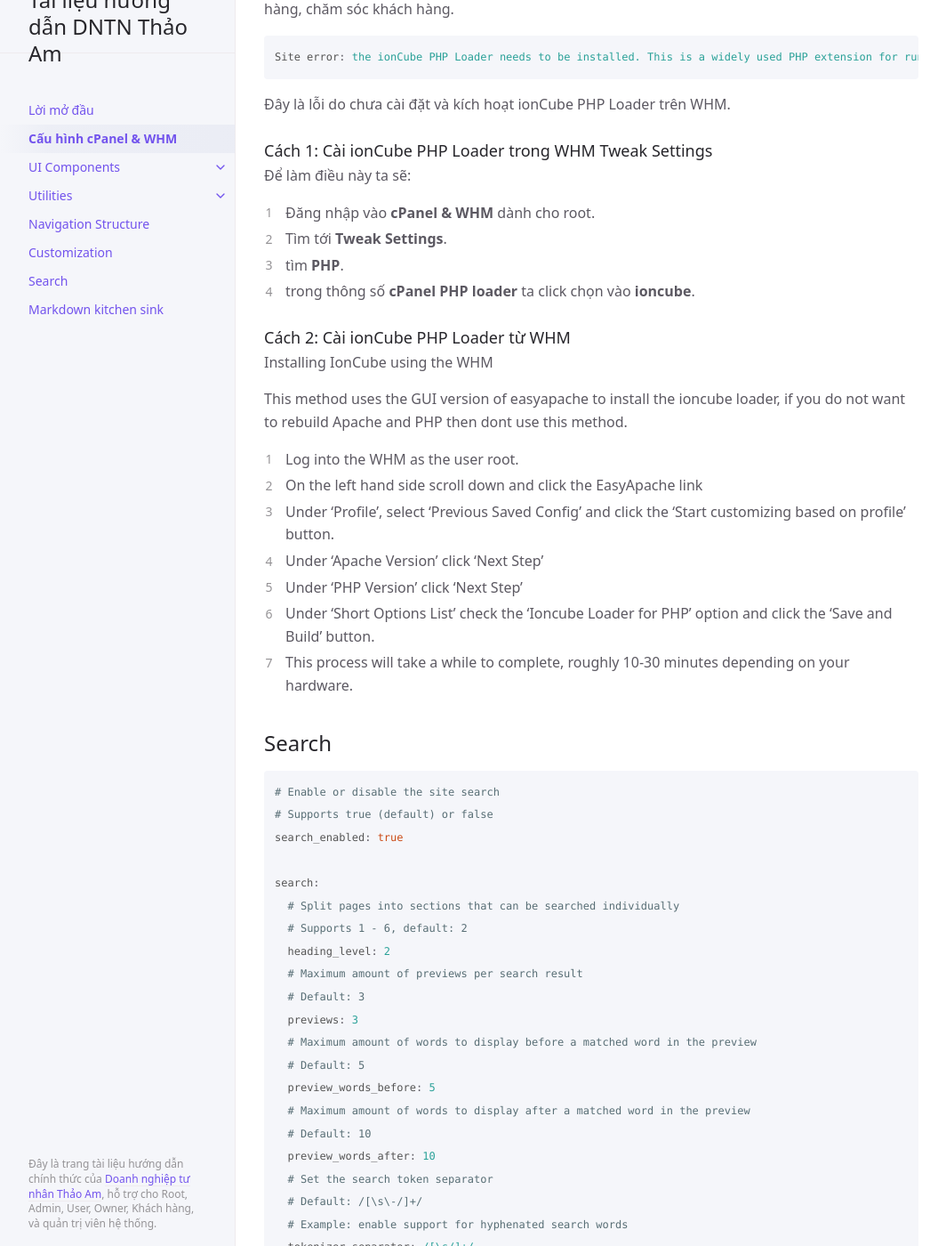
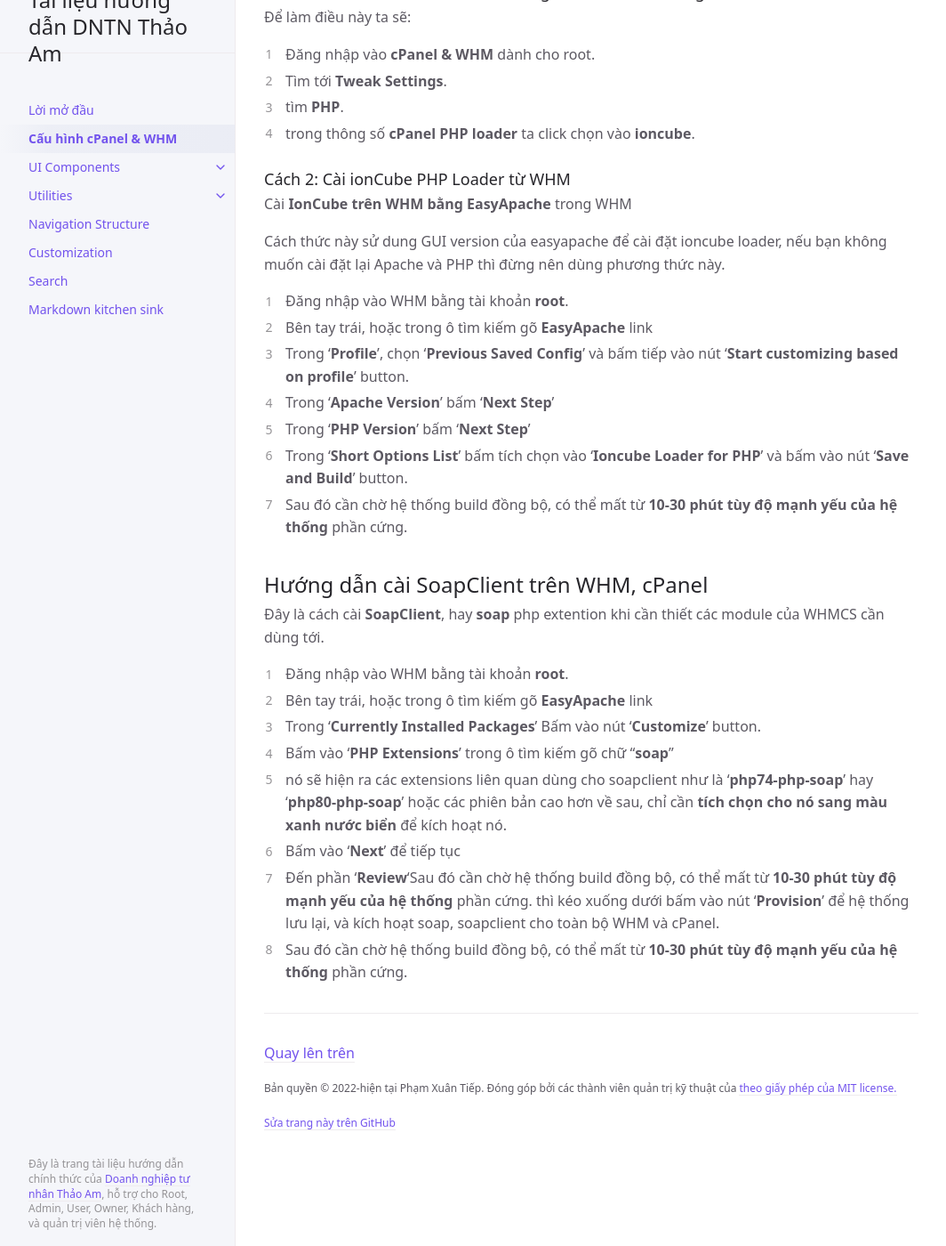
Before and after one commit to thaoam/documents, a Jekyll site: the page built from docs/configuration.md, in a window 1280 px wide and 1400 px high, scrolled down 832 px. Shown: the whole window at 89% size, without its empty margins (107-1171 px from the left). Built offline with Jekyll 4.4.1, drawn with Linux system fonts in a browser that asks for light colours; some of the changed text lies outside the part shown.

Commit message:
Update configuration.md

````diff
--- a/docs/configuration.md
+++ b/docs/configuration.md
@@ -40,183 +40,27 @@ Site error: the ionCube PHP Loader needs to be installed. This is a widely used
 
 ### Cách 2: Cài ionCube PHP Loader từ WHM
 
-Installing IonCube using the WHM
+Cài **IonCube trên WHM bằng EasyApache** trong WHM
 
-This method uses the GUI version of easyapache to install the ioncube loader, if you do not want to rebuild Apache and PHP then dont use this method.
+Cách thức này sử dung GUI version của easyapache để cài đặt ioncube loader, nếu bạn không muốn cài đặt lại Apache và PHP thì đừng nên dùng phương thức này.
 
-1. Log into the WHM as the user root.
-2. On the left hand side scroll down and click the EasyApache link
-3. Under 'Profile', select 'Previous Saved Config' and click the 'Start customizing based on profile' button.
-4. Under 'Apache Version' click 'Next Step'
-5. Under 'PHP Version' click 'Next Step'
-6. Under 'Short Options List' check the 'Ioncube Loader for PHP' option and click the 'Save and Build' button.
-7. This process will take a while to complete, roughly 10-30 minutes depending on your hardware.
+1. Đăng nhập vào WHM bằng tài khoản **root**.
+2. Bên tay trái, hoặc trong ô tìm kiếm gõ **EasyApache** link
+3. Trong '**Profile**', chọn '**Previous Saved Config**' và bấm tiếp vào nút '**Start customizing based on profile**' button.
+4. Trong '**Apache Version**' bấm '**Next Step**'
+5. Trong '**PHP Version**' bấm '**Next Step**'
+6. Trong '**Short Options List**' bấm tích chọn vào '**Ioncube Loader for PHP**' và bấm vào nút '**Save and Build**' button.
+7. Sau đó cần chờ hệ thống build đồng bộ, có thể mất từ **10-30 phút tùy độ mạnh yếu của hệ thống** phần cứng.
 
-## Search
+## Hướng dẫn cài SoapClient trên WHM, cPanel
 
-```yaml
-# Enable or disable the site search
-# Supports true (default) or false
-search_enabled: true
+Đây là cách cài **SoapClient**, hay **soap** php extention khi cần thiết các module của WHMCS cần dùng tới.
 
-search:
-  # Split pages into sections that can be searched individually
-  # Supports 1 - 6, default: 2
-  heading_level: 2
-  # Maximum amount of previews per search result
-  # Default: 3
-  previews: 3
-  # Maximum amount of words to display before a matched word in the preview
-  # Default: 5
-  preview_words_before: 5
-  # Maximum amount of words to display after a matched word in the preview
-  # Default: 10
-  preview_words_after: 10
-  # Set the search token separator
-  # Default: /[\s\-/]+/
-  # Example: enable support for hyphenated search words
-  tokenizer_separator: /[\s/]+/
-  # Display the relative url in search results
-  # Supports true (default) or false
-  rel_url: true
-  # Enable or disable the search button that appears in the bottom right corner of every page
-  # Supports true or false (default)
-  button: false
-```
-
-## Aux links
-
-```yaml
-# Aux links for the upper right navigation
-aux_links:
-  "Thảo Am trên GitHub":
-    - "//github.com/Thao-Am-Private-Charity-Funds-Vietnam/documents"
-
-# Makes Aux links open in a new tab. Default is false
-aux_links_new_tab: false
-```
-
-## Heading anchor links
-
-```yaml
-# Heading anchor links appear on hover over h1-h6 tags in page content
-# allowing users to deep link to a particular heading on a page.
-#
-# Supports true (default) or false
-heading_anchors: true
-```
-
-## Footer content
-
-```yaml
-# Footer content
-# appears at the bottom of every page's main content
-# Note: The footer_content option is deprecated and will be removed in a future major release. Please use `_includes/footer_custom.html` for more robust
-markup / liquid-based content.
-footer_content: "Copyright &copy; 2017-2020 Patrick Marsceill. Distributed by an <a href=\"https://github.com/just-the-docs/just-the-docs/tree/main/LICENSE.txt\">MIT license.</a>"
-
-# Footer last edited timestamp
-last_edit_timestamp: true # show or hide edit time - page must have `last_modified_date` defined in the frontmatter
-last_edit_time_format: "%b %e %Y at %I:%M %p" # uses ruby's time format: https://ruby-doc.org/stdlib-2.7.0/libdoc/time/rdoc/Time.html
-
-# Footer "Edit this page on GitHub" link text
-gh_edit_link: true # show or hide edit this page link
-gh_edit_link_text: "Edit this page on GitHub."
-gh_edit_repository: "https://github.com/just-the-docs/just-the-docs" # the github URL for your repo
-gh_edit_branch: "main" # the branch that your docs is served from
-# gh_edit_source: docs # the source that your files originate from
-gh_edit_view_mode: "tree" # "tree" or "edit" if you want the user to jump into the editor immediately
-```
-
-_note: `footer_content` is deprecated, but still supported. For a better experience we have moved this into an include called `_includes/footer_custom.html` which will allow for robust markup / liquid-based content._
-
-- the "page last modified" data will only display if a page has a key called `last_modified_date`, formatted in some readable date format
-- `last_edit_time_format` uses Ruby's DateTime formatter; see examples and more information [at this link.](https://apidock.com/ruby/DateTime/strftime)
-- `gh_edit_repository` is the URL of the project's GitHub repository
-- `gh_edit_branch` is the branch that the docs site is served from; defaults to `main`
-- `gh_edit_source` is the source directory that your project files are stored in (should be the same as [site.source](https://jekyllrb.com/docs/configuration/options/))
-- `gh_edit_view_mode` is `"tree"` by default, which brings the user to the github page; switch to `"edit"` to bring the user directly into editing mode
-
-## Color scheme
-
-```yaml
-# Color scheme supports "light" (default) and "dark"
-color_scheme: dark
-```
-
-<button class="btn js-toggle-dark-mode">Preview dark color scheme</button>
-
-<script>
-const toggleDarkMode = document.querySelector('.js-toggle-dark-mode');
-
-jtd.addEvent(toggleDarkMode, 'click', function(){
-  if (jtd.getTheme() === 'dark') {
-    jtd.setTheme('light');
-    toggleDarkMode.textContent = 'Preview dark color scheme';
-  } else {
-    jtd.setTheme('dark');
-    toggleDarkMode.textContent = 'Return to the light side';
-  }
-});
-</script>
-
-See [Customization]({{ site.baseurl }}{% link docs/customization.md %}) for more information.
-
-## Google Analytics
-
-```yaml
-# Google Analytics Tracking (optional)
-# e.g, UA-1234567-89
-ga_tracking: UA-5555555-55
-ga_tracking_anonymize_ip: true # Use GDPR compliant Google Analytics settings (true by default)
-```
-
-## Document collections
-
-By default, the navigation and search include normal [pages](https://jekyllrb.com/docs/pages/).
-Instead, you can also use [Jekyll collections](https://jekyllrb.com/docs/collections/) which group documents semantically together.
-
-For example, put all your documentation files in the `_docs` folder and create the `docs` collection:
-
-```yaml
-# Define Jekyll collections
-collections:
-  # Define a collection named "docs", its documents reside in the "_docs" directory
-  docs:
-    permalink: "/:collection/:path/"
-    output: true
-
-just_the_docs:
-  # Define which collections are used in just-the-docs
-  collections:
-    # Reference the "docs" collection
-    docs:
-      # Give the collection a name
-      name: Documentation
-      # Exclude the collection from the navigation
-      # Supports true or false (default)
-      nav_exclude: false
-      # Exclude the collection from the search
-      # Supports true or false (default)
-      search_exclude: false
-```
-
-You can reference multiple collections.
-This creates categories in the navigation with the configured names.
-
-```yaml
-collections:
-  docs:
-    permalink: "/:collection/:path/"
-    output: true
-  tutorials:
-    permalink: "/:collection/:path/"
-    output: true
-
-just_the_docs:
-  collections:
-    docs:
-      name: Documentation
-    tutorials:
-      name: Tutorials
-```
+1. Đăng nhập vào WHM bằng tài khoản **root**.
+2. Bên tay trái, hoặc trong ô tìm kiếm gõ **EasyApache** link
+3. Trong '**Currently Installed Packages**' Bấm vào nút '**Customize**' button.
+4. Bấm vào '**PHP Extensions**' trong ô tìm kiếm gõ chữ "**soap**"
+5. nó sẽ hiện ra các extensions liên quan dùng cho soapclient như là '**php74-php-soap**' hay '**php80-php-soap**' hoặc các phiên bản cao hơn về sau, chỉ cần **tích chọn cho nó sang màu xanh nước biển** để kích hoạt nó.
+6. Bấm vào '**Next**' để tiếp tục
+7. Đến phần '**Review**'Sau đó cần chờ hệ thống build đồng bộ, có thể mất từ **10-30 phút tùy độ mạnh yếu của hệ thống** phần cứng. thì kéo xuống dưới bấm vào nút '**Provision**' để hệ thống lưu lại, và kích hoạt soap, soapclient cho toàn bộ WHM và cPanel.
+8. Sau đó cần chờ hệ thống build đồng bộ, có thể mất từ **10-30 phút tùy độ mạnh yếu của hệ thống** phần cứng.
````
